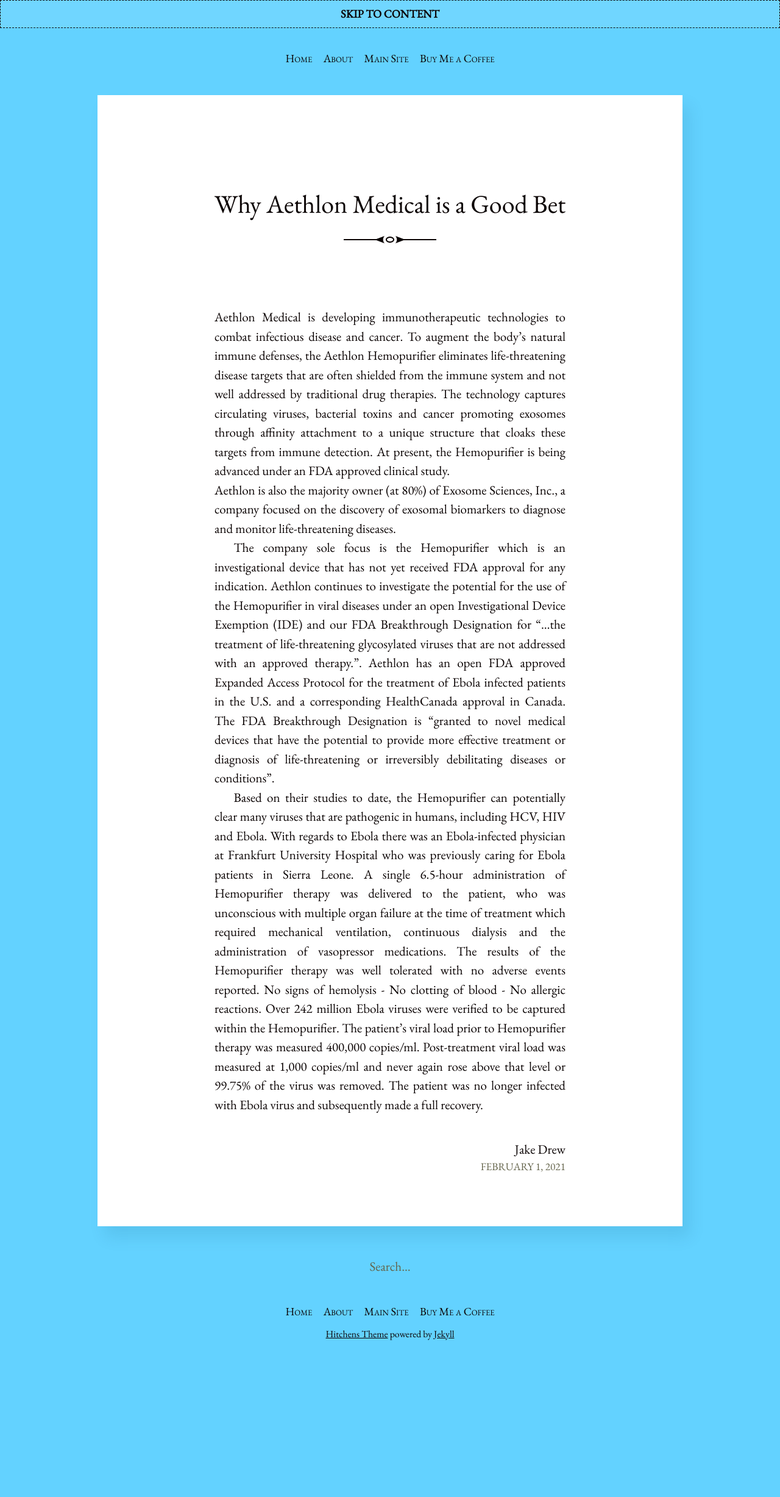
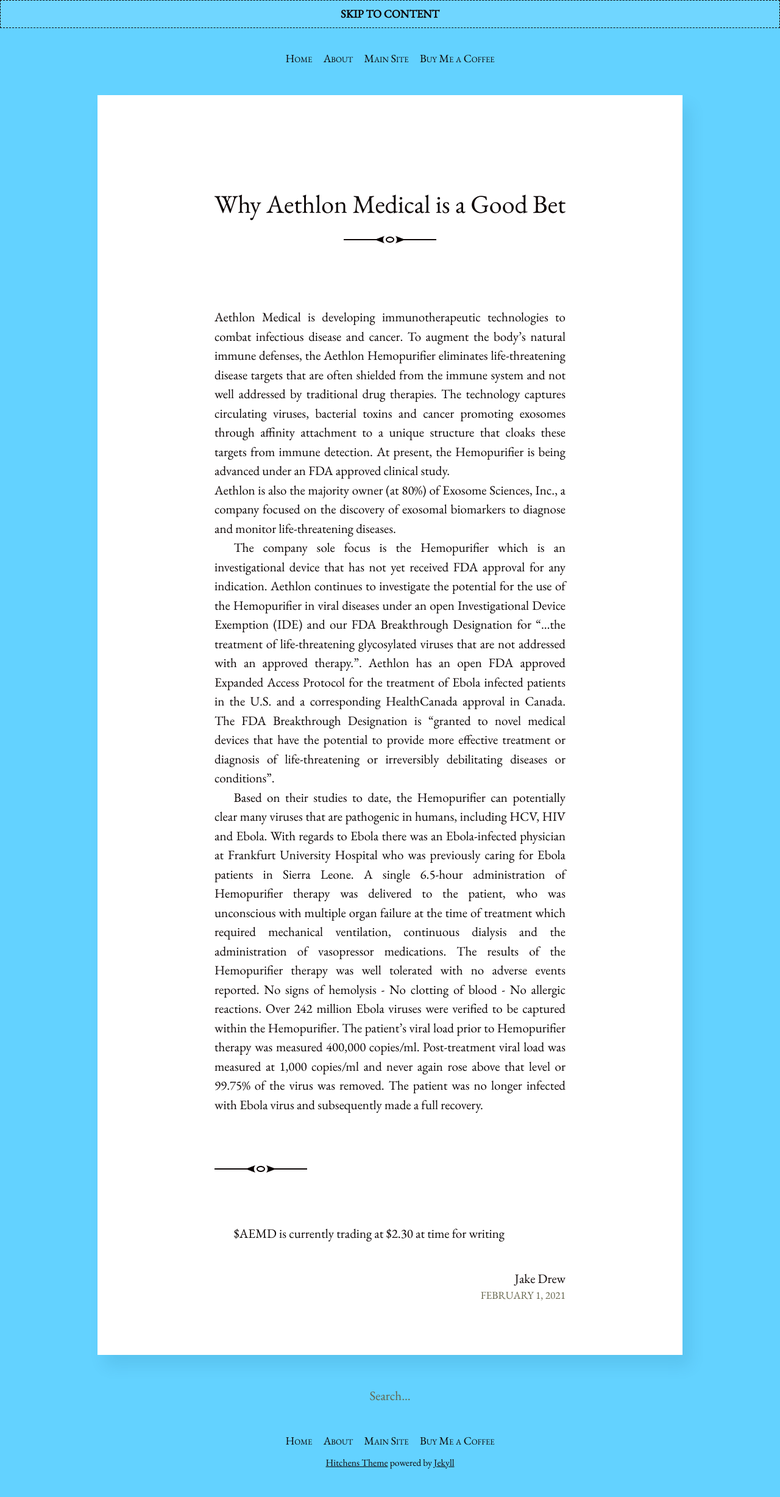
Before and after one commit to jakedrew/blog, a Jekyll site: the page built from _posts/2021-02-01-aethlon.md, in a window 1280 px wide. Shown: the whole page at 61% size. Built offline with Jekyll 4.4.1, drawn with Linux system fonts in a browser that asks for light colours; before the commit the page ends 2243 px from its top, so only the background shows below that.

Commit message:
Update 2021-02-01-aethlon.md

```diff
--- a/_posts/2021-02-01-aethlon.md
+++ b/_posts/2021-02-01-aethlon.md
@@ -14,3 +14,7 @@ The company sole focus is the Hemopurifier which is an investigational device th
 <br />
 
 Based on their studies to date, the Hemopurifier can potentially clear many viruses that are pathogenic in humans, including HCV, HIV and Ebola. With regards to Ebola there was an Ebola-infected physician at Frankfurt University Hospital who was previously caring for Ebola patients in Sierra Leone. A single 6.5-hour administration of Hemopurifier therapy was delivered to the patient, who was unconscious with multiple organ failure at the time of treatment which required mechanical ventilation, continuous dialysis and the administration of vasopressor medications. The results of the Hemopurifier therapy was well tolerated with no adverse events reported. No signs of hemolysis - No clotting of blood - No allergic reactions. Over 242 million Ebola viruses were verified to be captured within the Hemopurifier. The patient's viral load prior to Hemopurifier therapy was measured 400,000 copies/ml. Post-treatment viral load was measured at 1,000 copies/ml and never again rose above that level or 99.75% of the virus was removed. The patient was no longer infected with Ebola virus and subsequently made a full recovery.
+
+
+-----
+$AEMD is currently trading at $2.30 at time for writing
```
